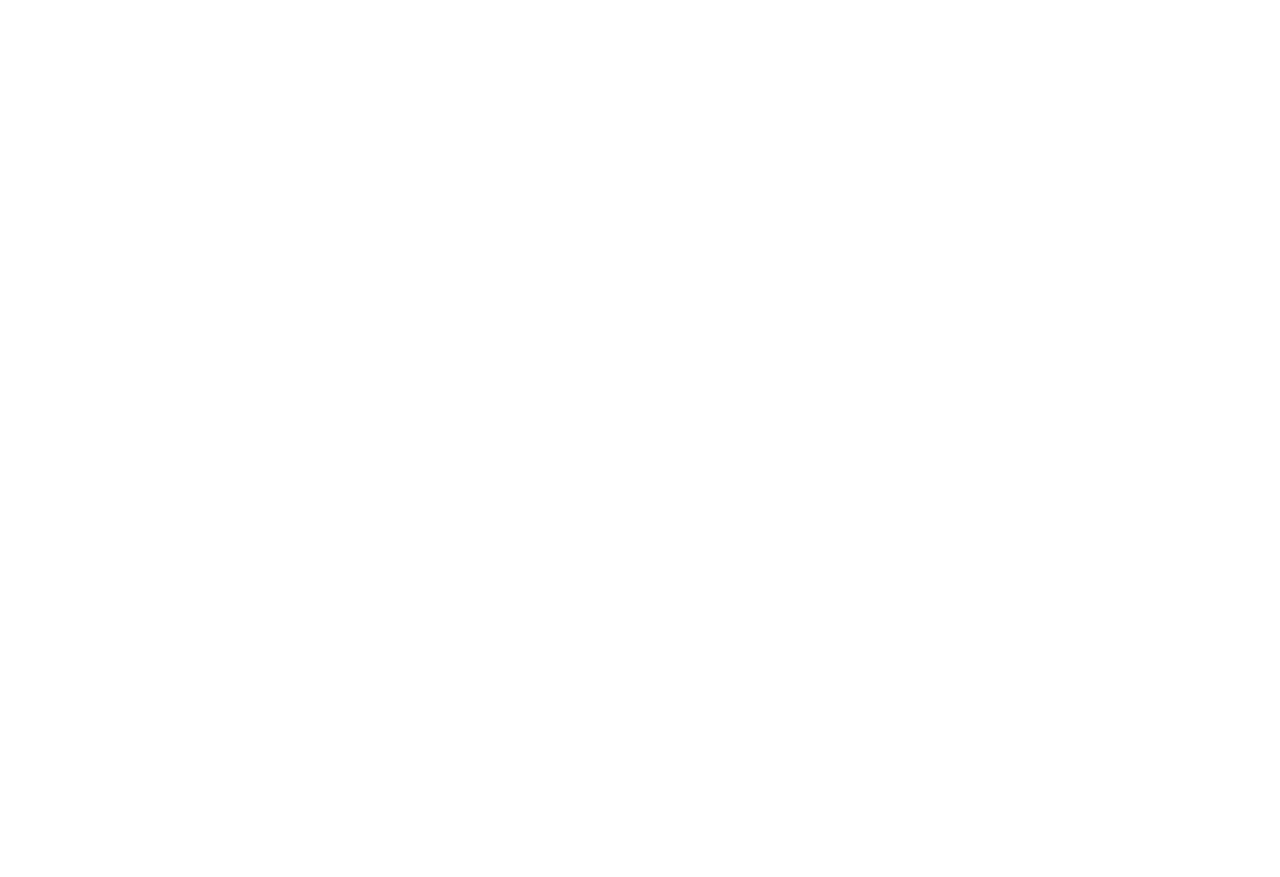
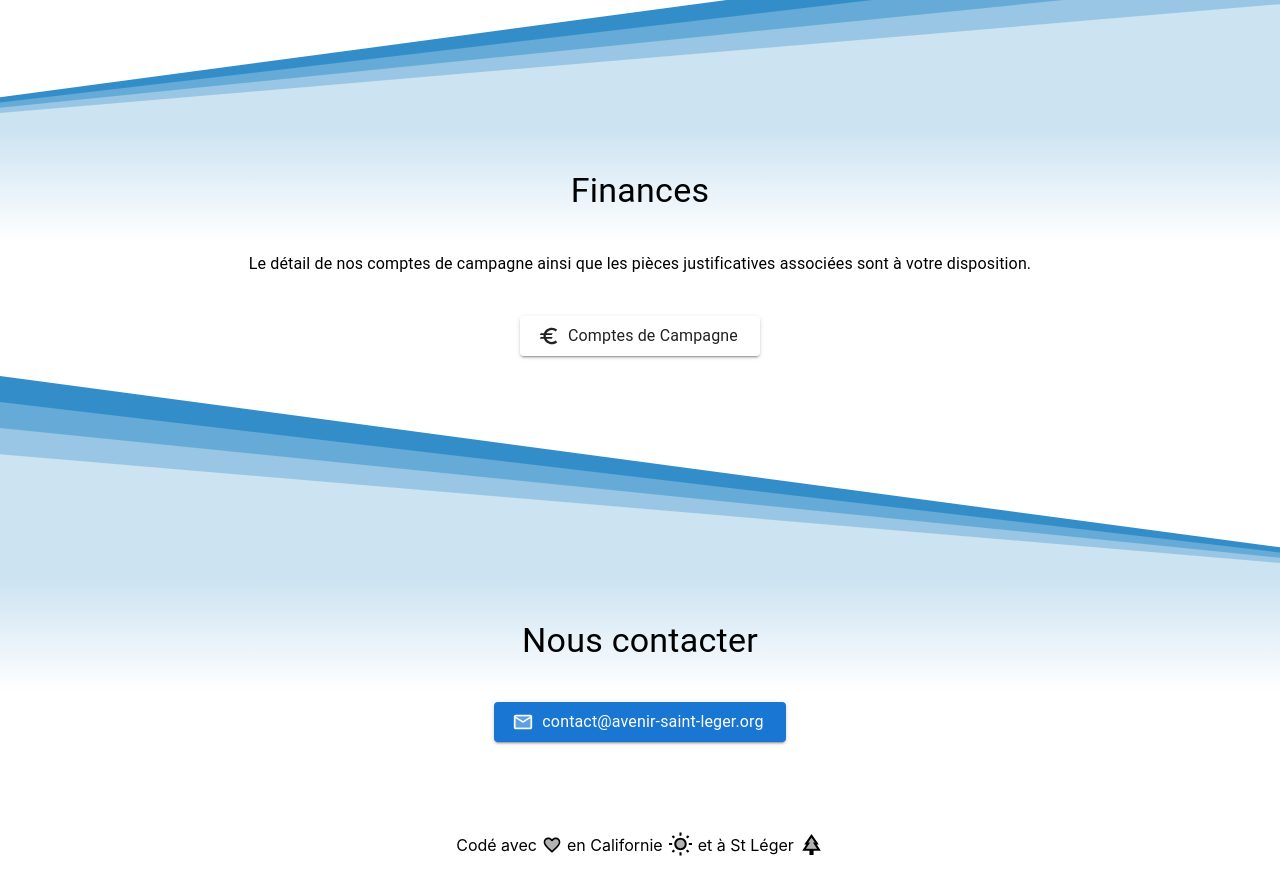
Before and after one commit to marionleborgne/avenir-saint-leger, a React (Create React App) app: page / in a window 1280 px wide. Shown: the part 7320-8197 px from the top of the page. Before the commit the page ends 7311 px from the top, so only its background shows below. Built offline with nearby package versions, Linux system fonts and the light colour scheme.

Commit message:
Contact and finances

```diff
--- a/src/App.js
+++ b/src/App.js
@@ -1,6 +1,15 @@
 import { ThemeProvider } from '@mui/material/styles';
 
-import { TopBar, Avatars, Hero, Projects, TABS, Footer } from './components';
+import {
+  TABS,
+  TopBar,
+  Avatars,
+  Hero,
+  Projects,
+  Footer,
+  Contact,
+  Finances
+} from './components';
 import './App.css';
 import theme from './theme';
 
@@ -18,6 +27,8 @@
         <div id={TABS.team}>
           <Avatars />
         </div>
+        <Finances />
+        <Contact />
         <Footer />
       </div>
     </ThemeProvider>
--- /dev/null
+++ b/src/components/Contact.js
@@ -0,0 +1,32 @@
+import Button from '@mui/material/Button';
+import EmailIcon from '@mui/icons-material/EmailTwoTone';
+
+
+import Stripes from './Stripes/Stripes';
+import { SolidHighlight, HighlightContainer } from './Stripes/SolidHighlight';
+import { Typography } from '@mui/material';
+
+export default () => (
+  <HighlightContainer>
+    <Stripes width='100%' height='200px' />
+    <SolidHighlight>
+      <div>
+        <Typography variant='h4' sx={{ margin: 5 }}>
+          Nous contacter
+        </Typography>
+        <Button
+          variant="contained"
+          startIcon={<EmailIcon />}
+          size="large"
+          color="primary"
+          target="_top"
+          rel="noopener noreferrer"
+          href={`mailto:contact@avenir-saint-leger.org`}
+          style={{ textTransform: 'none', marginBottom: 20 }}
+        >
+          <Typography>contact@avenir-saint-leger.org</Typography>
+        </Button>
+      </div>
+    </SolidHighlight>
+  </HighlightContainer>
+);
--- /dev/null
+++ b/src/components/Finances.js
@@ -0,0 +1,34 @@
+import Button from '@mui/material/Button';
+import EuroIcon from '@mui/icons-material/Euro';
+
+import Stripes from './Stripes/Stripes';
+import { SolidHighlight, HighlightContainer } from './Stripes/SolidHighlight';
+import { Typography } from '@mui/material';
+
+export default () => (
+  <HighlightContainer>
+    <Stripes width='100%' height='200px' flipped />
+    <SolidHighlight>
+      <div>
+        <Typography variant='h4' sx={{ margin: 5 }}>
+          Finances
+        </Typography>
+        <Typography sx={{ margin: 5 }}>
+          Le détail de nos comptes de campagne ainsi que les pièces justificatives associées sont à votre disposition.
+        </Typography>
+        <Button
+          variant="contained"
+          startIcon={<EuroIcon />}
+          size="large"
+          color="secondary"
+          target="_blank"
+          rel="noopener noreferrer"
+          href={`https://drive.google.com/drive/folders/1-5a2vl6mF2sifufzJci1apZH18EL9coC?usp=drive_link`}
+          style={{ textTransform: 'none', marginBottom: 20 }}
+        >
+          <Typography>Comptes de Campagne</Typography>
+        </Button>
+      </div>
+    </SolidHighlight>
+  </HighlightContainer>
+);
--- a/src/components/Footer.js
+++ b/src/components/Footer.js
@@ -2,7 +2,17 @@
 import SunIcon from '@mui/icons-material/WbSunnyTwoTone';
 import TreeIcon from '@mui/icons-material/ParkTwoTone';
 
-export default () => <div id='footer' style={{ padding: 20, display: 'flex', flexDirection: 'row', alignItems: 'center', justifyContent: 'center' }}>
+export default () => <div
+  id='footer'
+  style={{
+    padding: 20,
+    display: 'flex',
+    flexDirection: 'row',
+    alignItems: 'center',
+    justifyContent: 'center',
+    marginTop: 50
+  }}
+>
   <div style={{ marginRight: 5 }}>Codé avec</div>
   <FavoriteIcon style={{ fontSize: 20 }} />
   <div style={{ marginLeft: 5, marginRight: 5 }}>en Californie</div>
--- a/src/components/index.js
+++ b/src/components/index.js
@@ -4,3 +4,5 @@
 export { Avatars } from './Avatars';
 export { Projects } from './Projects';
 export { default as Footer } from './Footer';
+export { default as Contact } from './Contact';
+export { default as Finances } from './Finances';
```
